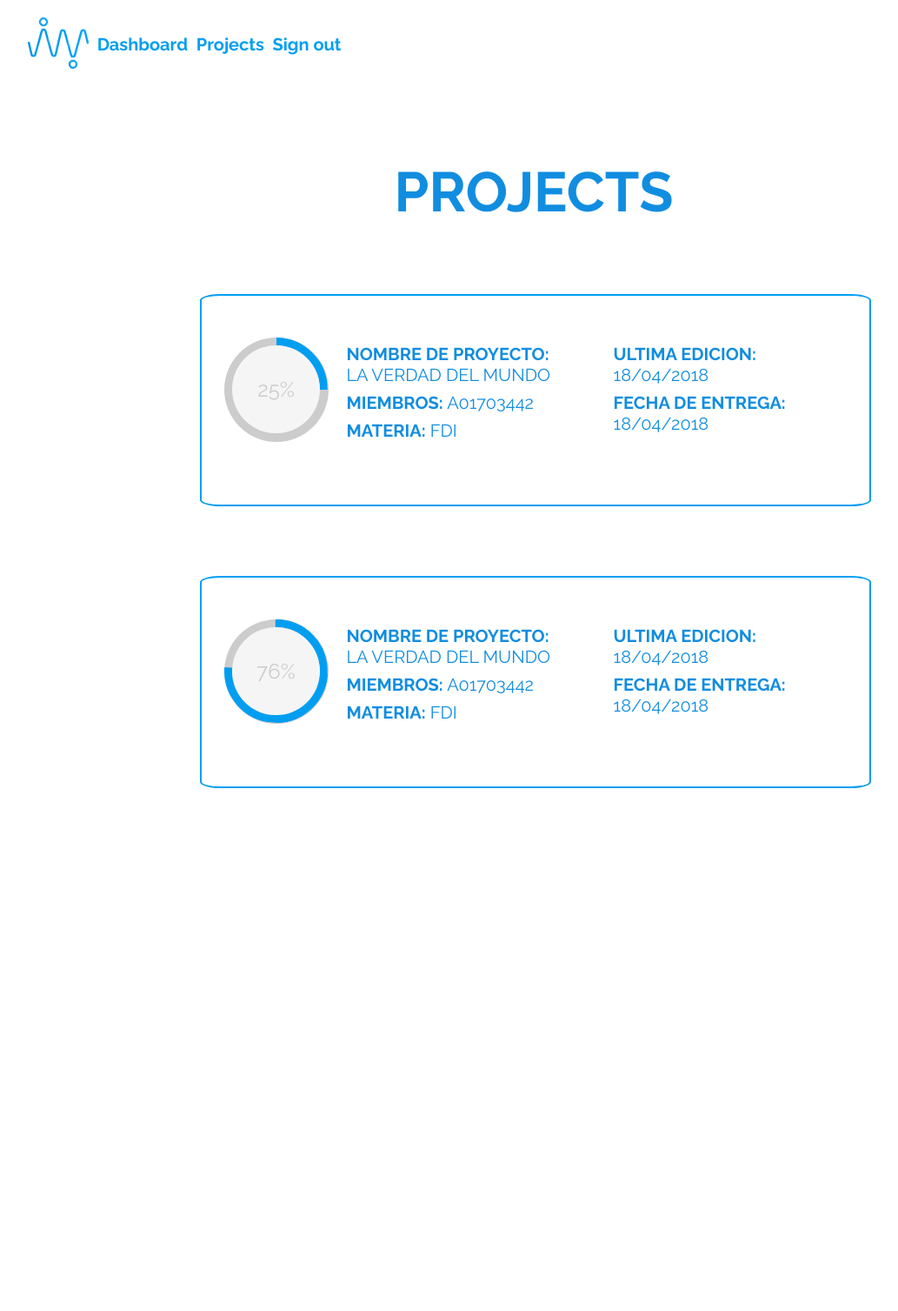
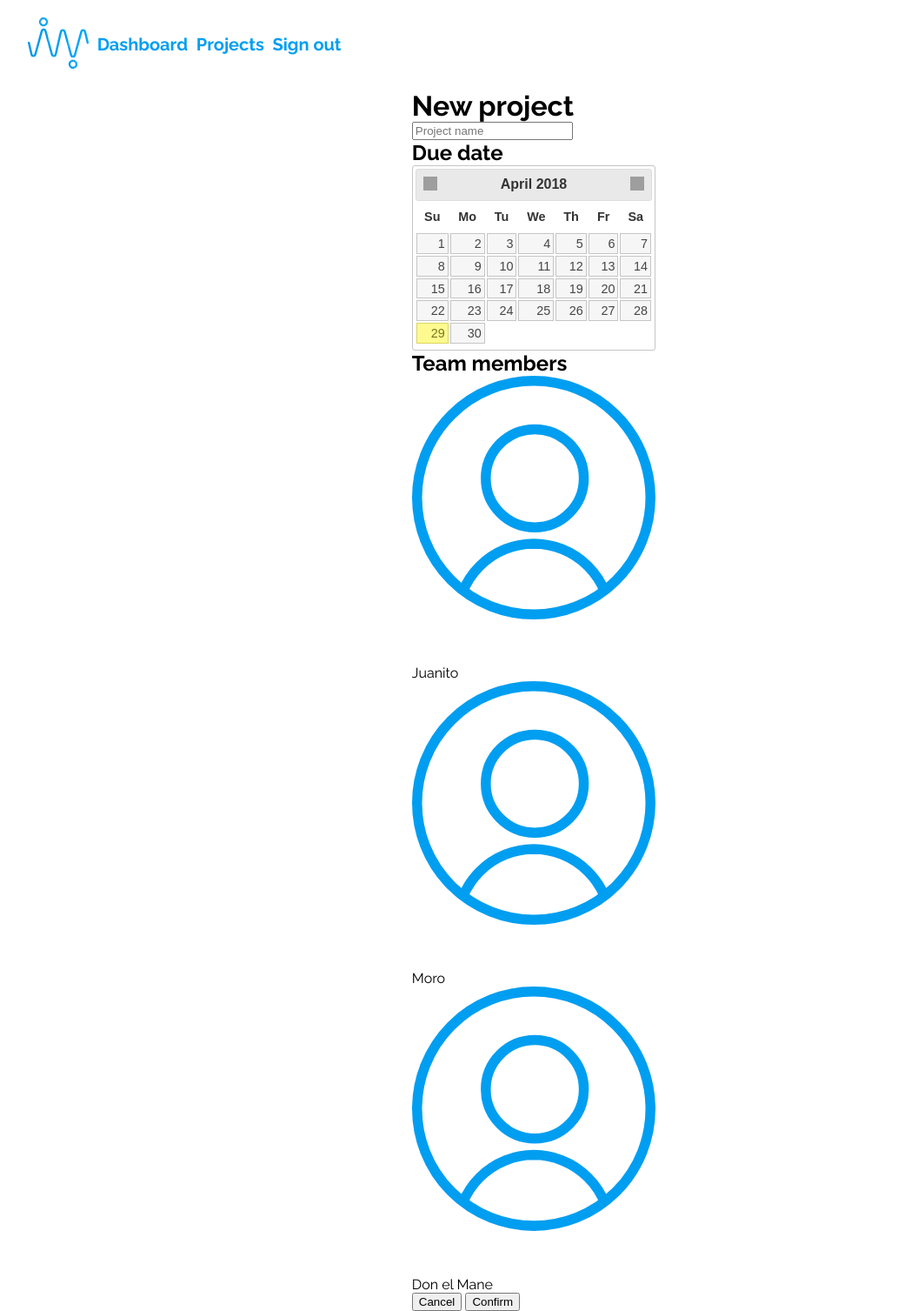
Before and after one commit to AlejandroMinaya/WorkWithMe, a Django app: template Development/wwm/users/templates/users/projects.html in a window 1280 px wide. Shown: the whole page at 87% size, without its empty margins (26-1059 px from the left). Before the commit the page ends 906 px from the top, so only its background shows below. Run offline with Django 3.2, Linux system fonts and the light colour scheme; the template is opened without the code that fills it, so the values that code supplies are empty; some libraries are stand-ins or nearby versions; grey boxes are pictures that could not be loaded.

Commit message:
Add files via upload

```diff
--- a/Development/wwm/users/templates/users/projects.html
+++ b/Development/wwm/users/templates/users/projects.html
@@ -1,17 +1,14 @@
+<!DOCTYPE html>
 <!DOCTYPE html>
 <html>
 <head>
-	<title>WWM - Projects</title>
+	<title>WWM - Add Project</title>
+	<link rel="stylesheet" href="http://code.jquery.com/ui/1.10.1/themes/base/jquery-ui.css" />
 	{% load static %}
 	<link href="{%static "users/css/main.css"%}" rel="stylesheet">
-	<link href="{%static "users/css/circle.css"%}" rel="stylesheet">
-	<meta name="google-signin-client_id" content="878193192072-cgl83u25orrhurjapo162hm3npg9801k.apps.googleusercontent.com">
-	<link href="main.css" rel="stylesheet">
-	<link href="circle.css" rel="stylesheet">
 </head>
 <body>
 	<div class="main-container flex">
-		<!-- HEADER MENU -->
 		<div id="header-menu" class="row justify">
 				<!-- LOGO AND LINKS -->
 				<nav class="row">
@@ -21,69 +18,39 @@
 						</li>
 						<li><a href="/" class="nav-link">Dashboard</a></li>
 						<li><a href="projects" class="nav-link">Projects</a></li>
-					<li><a href="#" class = "nav-link" onclick="signOut();">Sign out</a></li>
+						<li><a href="login" class = "nav-link" onclick="signOut();">Sign out</a></li>
 					</ul>
 				</nav>
 		</div>
-		<div id = "project-container">
-			<h1>
-				PROJECTS
+		<div class="add-container">
+			<h1 class="container-title">
+				New project
 			</h1>
-			<div class = "project-box">
-				<div class="c100 p25">
-                    <span class="per">25%</span>
-                    <div class="slice">
-                        <div class="bar"></div>
-                        <div class="fill"></div>
+			<input type="name" name="project-name" class="project-name" placeholder="Project name">
+			<div class = "left-container">
+				<h2 class="mini-container-title">Due date</h2>
+				<div id="datepicker"></div>
 			</div>
+			<div class = "right-container">
+				<h2 class="mini-container-title">Team members</h2>
+				<ul class="add-members-list">
+					<li class="add-members-item"><img src="{%static "assets/profile-icon.svg"%}" class="profile-icon-small"> <span class= "member">Juanito</span></li>
+					<li class="add-members-item"><img src="{%static "assets/profile-icon.svg"%}" class="profile-icon-small"> <span class= "member">Moro</span></li>
+					<li class="add-members-item"><img src="{%static "assets/profile-icon.svg"%}" class="profile-icon-small"> <span class= "member">Don el Mane</span></li>
+				</ul>
 			</div>
-				<div class="project-project-left">
-					<span class="project-project-text"><span class="project-project-text-title">nombre de proyecto:</span> la verdad del mundo</span>
-					<span class="project-project-text"><span class="project-project-text-title">miembros:</span> a01703442</span>
-					<span class="project-project-text"><span class="project-project-text-title">materia:</span> fdi</span>
-
-				</div>
-				<div class="project-project-right">
-					<span class="project-project-text"><span class="project-project-text-title">Ultima edicion:</span> 18/04/2018</span>
-					<span class="project-project-text"><span class="project-project-text-title">Fecha de entrega:</span> 18/04/2018</span>
-				</div>
-			</div>
-			<div class = "project-box">
-				<div class="c100 p76">
-                    <span class="per">76%</span>
-                    <div class="slice">
-                        <div class="bar"></div>
-                        <div class="fill"></div>
-                    </div>
-                </div>
-				<div class="project-project-left">
-					<span class="project-project-text"><span class="project-project-text-title">nombre de proyecto:</span> la verdad del mundo</span>
-					<span class="project-project-text"><span class="project-project-text-title">miembros:</span> a01703442</span>
-					<span class="project-project-text"><span class="project-project-text-title">materia:</span> fdi</span>
-
-				</div>
-				<div class="project-project-right">
-					<span class="project-project-text"><span class="project-project-text-title">Ultima edicion:</span> 18/04/2018</span>
-					<span class="project-project-text"><span class="project-project-text-title">Fecha de entrega:</span> 18/04/2018</span>
+			<div class="buttons-bottom">
+					<button class="cancel-button">Cancel</button>
+					<button class="confirm-button">Confirm</button>
 			</div>
 		</div>
 	</div>
-	</div>
-	<script src="http://code.jquery.com/jquery-3.3.1.min.js"
-		  integrity="sha256-FgpCb/KJQlLNfOu91ta32o/NMZxltwRo8QtmkMRdAu8="
-		  crossorigin="anonymous">
-	</script>
-	<script src="{% static "scripts/main.js" %}">
-	</script>
-
-	<script type="text/javascript">
-		function signOut()
-		{
-			var auth2 = gapi.auth2.getAuthInstance();
-			auth2.signOut().then(function () {
-			  console.log('User signed out.');
+	<script src="http://code.jquery.com/jquery-1.9.1.js"></script>
+	<script src="http://code.jquery.com/ui/1.10.1/jquery-ui.js"></script>
+	<script>
+	$(function () {
+	$("#datepicker").datepicker();
 	});
-		 }
 	</script>
 </body>
 </html>
```
Lines whose indentation alone changed are shown as unchanged.
